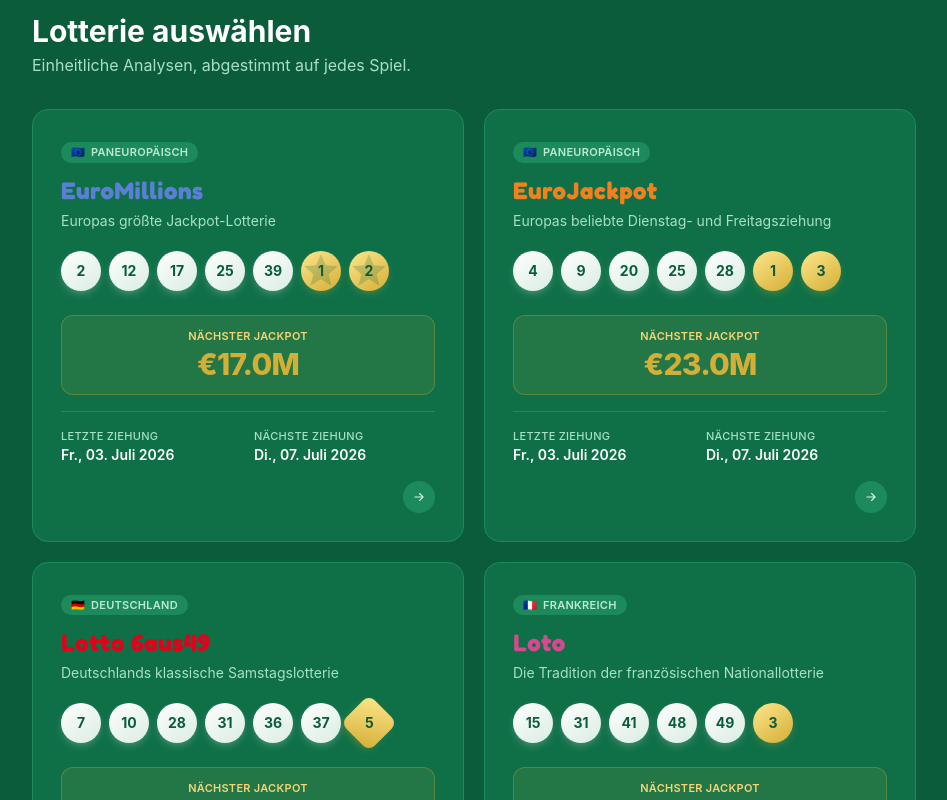
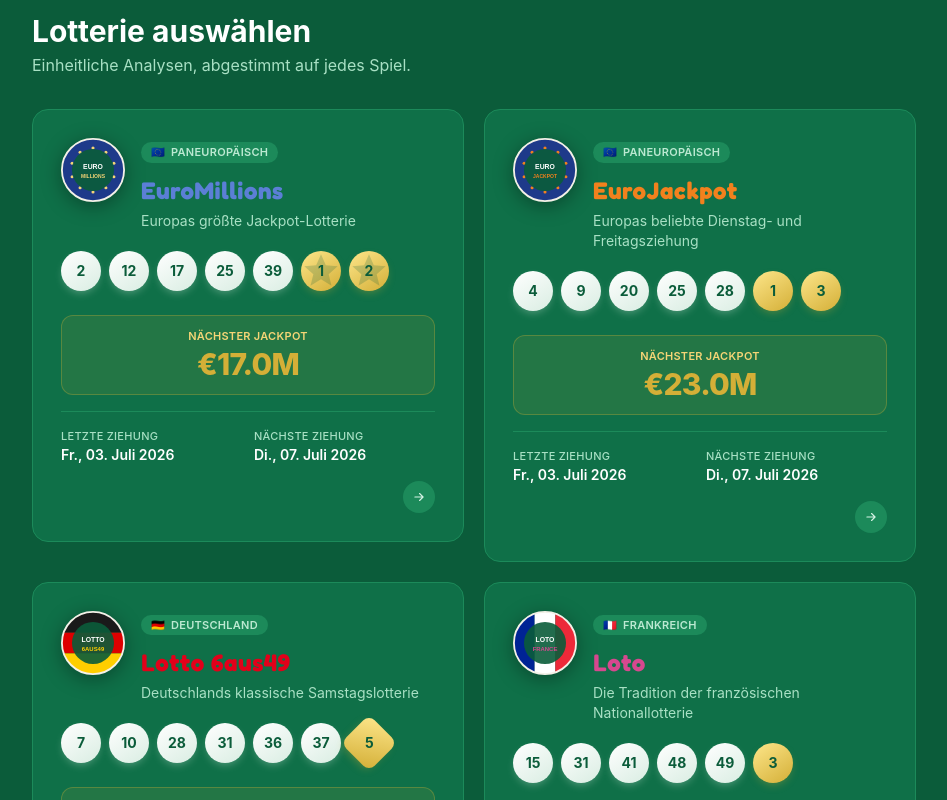
Before and after one commit to achref2024/lottoscopex, a Next.js app: page /de in a window 1280 px wide. Shown: the part 1920-2720 px from the top of the page, without its empty margins (0-947 px from the left). Built offline with nearby package versions, Linux system fonts and the light colour scheme.

Commit message:
Add circular flag-crest badges for each lottery

```diff
--- a/components/LotteriesDropdown.tsx
+++ b/components/LotteriesDropdown.tsx
@@ -3,9 +3,9 @@
 import { useEffect, useRef, useState } from "react";
 import Link from "next/link";
 import { LOTTERIES } from "@/lib/lotteries";
-import { flagEmoji } from "@/lib/flags";
 import { localePath } from "@/lib/i18n";
 import { useLang } from "./LanguageProvider";
+import LotteryBadge from "./LotteryBadge";
 
 export default function LotteriesDropdown() {
   const { t, dict, lang } = useLang();
@@ -58,9 +58,7 @@
                 onClick={() => setOpen(false)}
                 className="flex items-center gap-3 border-b border-felt-800 px-4 py-3 transition-colors last:border-b-0 hover:bg-felt-800"
               >
-                <span aria-hidden="true" className="text-lg leading-none">
-                  {flagEmoji(config.flag)}
-                </span>
+                <LotteryBadge id={config.id} size={36} />
                 <span>
                   <span className="block text-sm font-semibold" style={{ color: config.accent }}>
                     {config.name}
--- /dev/null
+++ b/components/LotteryBadge.tsx
@@ -0,0 +1,114 @@
+import { BADGES } from "@/lib/badges";
+
+/**
+ * A circular flag-crest badge for a lottery — original artwork combining
+ * that lottery's real national/EU flag colors with its name, in the style
+ * of classic lottery-site badges, sized to drop in wherever a lottery's
+ * identity is shown (cards, page headers, nav menus).
+ */
+export default function LotteryBadge({ id, size = 64 }: { id: string; size?: number }) {
+  const spec = BADGES[id];
+  if (!spec) return null;
+
+  const r = 68; // fixed internal geometry, scaled via the outer <svg> size
+  const uid = `badge-${id}`;
+  const [c1, c2, c3] = spec.colors;
+
+  return (
+    <svg
+      width={size}
+      height={size}
+      viewBox="-70 -70 140 140"
+      role="img"
+      aria-label={`${spec.label.join(" ")} badge`}
+      className="shrink-0 drop-shadow-[0_4px_10px_rgba(0,0,0,0.35)]"
+    >
+      <defs>
+        <clipPath id={uid}>
+          <circle r={r} />
+        </clipPath>
+      </defs>
+
+      <g clipPath={`url(#${uid})`}>
+        {spec.pattern === "eu" && (
+          <>
+            <rect x={-r} y={-r} width={r * 2} height={r * 2} fill={c1} />
+            <g fill={spec.accent}>
+              {Array.from({ length: 10 }).map((_, i) => {
+                const angle = (i / 10) * Math.PI * 2 - Math.PI / 2;
+                const cx = Math.cos(angle) * 48;
+                const cy = Math.sin(angle) * 48;
+                return <circle key={i} cx={cx} cy={cy} r={3.4} />;
+              })}
+            </g>
+          </>
+        )}
+
+        {spec.pattern === "stripes-h" && (
+          <>
+            <rect x={-r} y={-r} width={r * 2} height={(r * 2) / 3} fill={c1} />
+            <rect x={-r} y={-r + (r * 2) / 3} width={r * 2} height={(r * 2) / 3} fill={c2} />
+            <rect x={-r} y={-r + (2 * (r * 2)) / 3} width={r * 2} height={(r * 2) / 3} fill={c3} />
+          </>
+        )}
+
+        {spec.pattern === "stripes-v" && (
+          <>
+            <rect x={-r} y={-r} width={(r * 2) / 3} height={r * 2} fill={c1} />
+            <rect x={-r + (r * 2) / 3} y={-r} width={(r * 2) / 3} height={r * 2} fill={c2} />
+            <rect x={-r + (2 * (r * 2)) / 3} y={-r} width={(r * 2) / 3} height={r * 2} fill={c3} />
+          </>
+        )}
+
+        {spec.pattern === "us" && (
+          <>
+            {Array.from({ length: 7 }).map((_, i) => (
+              <rect
+                key={i}
+                x={-r}
+                y={-r + i * (r / 3.5)}
+                width={r * 2}
+                height={r / 3.5}
+                fill={i % 2 === 0 ? c1 : c2}
+              />
+            ))}
+            <rect x={-r} y={-r} width={r} height={r} fill={c3} />
+          </>
+        )}
+      </g>
+
+      <circle r={r} fill="none" stroke="#F4F1E8" strokeWidth={4} />
+
+      <circle r={46} fill="#0B5C3A" opacity={0.9} />
+
+      {spec.icon === "shamrock" && (
+        <path
+          d="M0 -35 c-9 -12 -28 -6 -22 8 c3 7 13 10 22 16 c9 -6 19 -9 22 -16 c6 -14 -13 -20 -22 -8z"
+          fill="#4ADE80"
+          transform="translate(0,3)"
+        />
+      )}
+
+      <text
+        y={spec.icon ? 18 : -2}
+        textAnchor="middle"
+        fontFamily="Arial, sans-serif"
+        fontWeight={800}
+        fontSize={spec.label[0].length > 6 ? 12 : 15}
+        fill="#fff"
+      >
+        {spec.label[0]}
+      </text>
+      <text
+        y={spec.icon ? 32 : 17}
+        textAnchor="middle"
+        fontFamily="Arial, sans-serif"
+        fontWeight={800}
+        fontSize={spec.label[1].length > 6 ? 11 : 13}
+        fill={spec.accent}
+      >
+        {spec.label[1]}
+      </text>
+    </svg>
+  );
+}
--- a/components/LotteryCard.tsx
+++ b/components/LotteryCard.tsx
@@ -7,6 +7,7 @@
 import { flagEmoji } from "@/lib/flags";
 import { localePath } from "@/lib/i18n";
 import LotteryBall from "./LotteryBall";
+import LotteryBadge from "./LotteryBadge";
 import { useLang } from "./LanguageProvider";
 
 interface LotteryCardProps {
@@ -31,6 +32,8 @@
         href={localePath(lang, `/lottery/${config.id}`)}
         className="group block rounded-2xl border border-felt-800 bg-felt-900 p-6 transition-all duration-200 hover:border-gold/40 hover:shadow-glow sm:p-7"
       >
+        <div className="flex items-start gap-4">
+          <LotteryBadge id={config.id} size={64} />
           <div>
             <span className="inline-flex items-center gap-1.5 rounded-full bg-felt-800 px-2.5 py-0.5 text-[11px] font-semibold uppercase tracking-wide text-mist-400">
               <span aria-hidden="true">{flagEmoji(config.flag)}</span>
@@ -40,6 +43,7 @@
               {config.name}
             </h3>
             <p className="mt-1 text-sm text-mist-500">{info?.tagline ?? config.tagline}</p>
+          </div>
         </div>
 
         <div className="mt-5 flex flex-wrap items-center gap-2">
--- a/components/LotteryPageClient.tsx
+++ b/components/LotteryPageClient.tsx
@@ -12,6 +12,7 @@
 import CompareView from "@/components/CompareView";
 import Tabs, { TabSection } from "@/components/Tabs";
 import AdSlot from "@/components/AdSlot";
+import LotteryBadge from "@/components/LotteryBadge";
 import { useLang } from "@/components/LanguageProvider";
 import { formatDate, formatMoney, getNextDrawISO } from "@/lib/format";
 import { flagEmoji } from "@/lib/flags";
@@ -239,6 +240,8 @@
     <div>
       <section className="border-b border-felt-800 bg-felt-950 px-5 pb-10 pt-10 sm:px-8 sm:pt-14">
         <div className="mx-auto flex max-w-7xl flex-col gap-6 lg:flex-row lg:items-center lg:justify-between">
+          <div className="flex items-center gap-5">
+            <LotteryBadge id={config.id} size={88} />
             <div>
               <p className="flex items-center gap-1.5 text-xs font-semibold uppercase tracking-wide text-mist-500">
                 <span aria-hidden="true">{flagEmoji(config.flag)}</span>
@@ -252,6 +255,7 @@
               </h1>
               <p className="mt-3 max-w-2xl text-mist-500">{info?.tagline ?? config.tagline}</p>
             </div>
+          </div>
           <div className="w-full lg:w-[336px] lg:shrink-0">
             <AdSlot slot="0000000002" minHeight={90} />
           </div>
--- a/components/MobileMenu.tsx
+++ b/components/MobileMenu.tsx
@@ -3,9 +3,9 @@
 import { useEffect, useState } from "react";
 import Link from "next/link";
 import { LOTTERIES } from "@/lib/lotteries";
-import { flagEmoji } from "@/lib/flags";
 import { localePath } from "@/lib/i18n";
 import { useLang } from "./LanguageProvider";
+import LotteryBadge from "./LotteryBadge";
 
 /**
  * The desktop nav (Results dropdown + How it works) is hidden below the `sm`
@@ -67,9 +67,7 @@
                   onClick={() => setOpen(false)}
                   className="flex items-center gap-3 border-b border-felt-800 px-4 py-3.5 transition-colors last:border-b-0 hover:bg-felt-800"
                 >
-                  <span aria-hidden="true" className="text-lg leading-none">
-                    {flagEmoji(config.flag)}
-                  </span>
+                  <LotteryBadge id={config.id} size={40} />
                   <span>
                     <span className="block text-sm font-semibold" style={{ color: config.accent }}>
                       {config.name}
--- /dev/null
+++ b/lib/badges.ts
@@ -0,0 +1,61 @@
+export type BadgePattern = "eu" | "stripes-h" | "stripes-v" | "us";
+
+export interface BadgeSpec {
+  pattern: BadgePattern;
+  colors: [string, string, string]; // 3-tone flag palette
+  accent: string; // used for the inner plate's second text line
+  label: [string, string]; // two stacked lines of badge text
+  icon?: "shamrock";
+}
+
+/**
+ * Custom circular flag-crest badges — original artwork built from each
+ * lottery's real national/EU colors, not a reproduction of any operator's
+ * or third-party site's actual logo. One spec per lottery, used everywhere
+ * a lottery's identity is shown (cards, headers, nav).
+ */
+export const BADGES: Record<string, BadgeSpec> = {
+  euromillions: {
+    pattern: "eu",
+    colors: ["#1E3A8A", "#1E3A8A", "#1E3A8A"],
+    accent: "#F5D576",
+    label: ["EURO", "MILLIONS"],
+  },
+  eurojackpot: {
+    pattern: "eu",
+    colors: ["#1E3A8A", "#1E3A8A", "#1E3A8A"],
+    accent: "#F2811D",
+    label: ["EURO", "JACKPOT"],
+  },
+  lotto6aus49: {
+    pattern: "stripes-h",
+    colors: ["#1a1a1a", "#DD0000", "#FFCE00"],
+    accent: "#FFCE00",
+    label: ["LOTTO", "6AUS49"],
+  },
+  "loto-france": {
+    pattern: "stripes-v",
+    colors: ["#002395", "#ffffff", "#ED2939"],
+    accent: "#D6488F",
+    label: ["LOTO", "FRANCE"],
+  },
+  "irish-lotto": {
+    pattern: "stripes-v",
+    colors: ["#169B62", "#ffffff", "#FF883E"],
+    accent: "#4ADE80",
+    label: ["IRISH", "LOTTO"],
+    icon: "shamrock",
+  },
+  powerball: {
+    pattern: "us",
+    colors: ["#B22234", "#ffffff", "#3C3B6E"],
+    accent: "#F5D576",
+    label: ["POWER", "BALL"],
+  },
+  megamillions: {
+    pattern: "us",
+    colors: ["#B22234", "#ffffff", "#3C3B6E"],
+    accent: "#F2C230",
+    label: ["MEGA", "MILLIONS"],
+  },
+};
```
Lines whose indentation alone changed are shown as unchanged.
